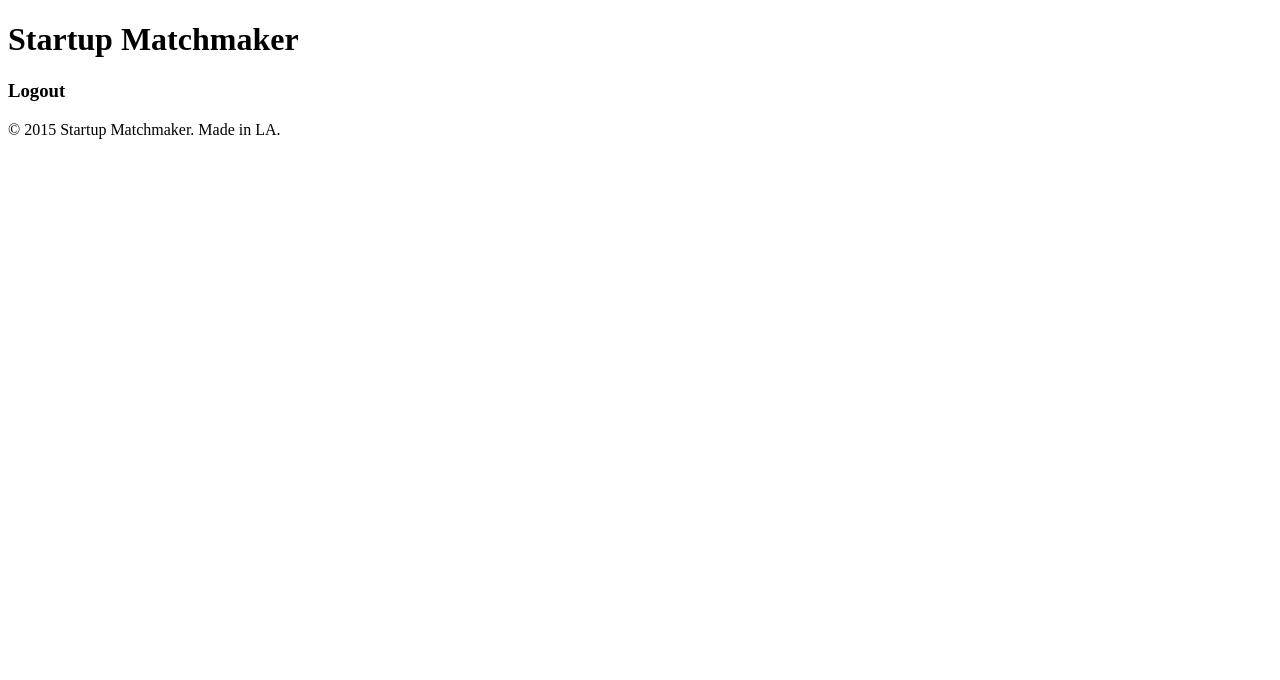
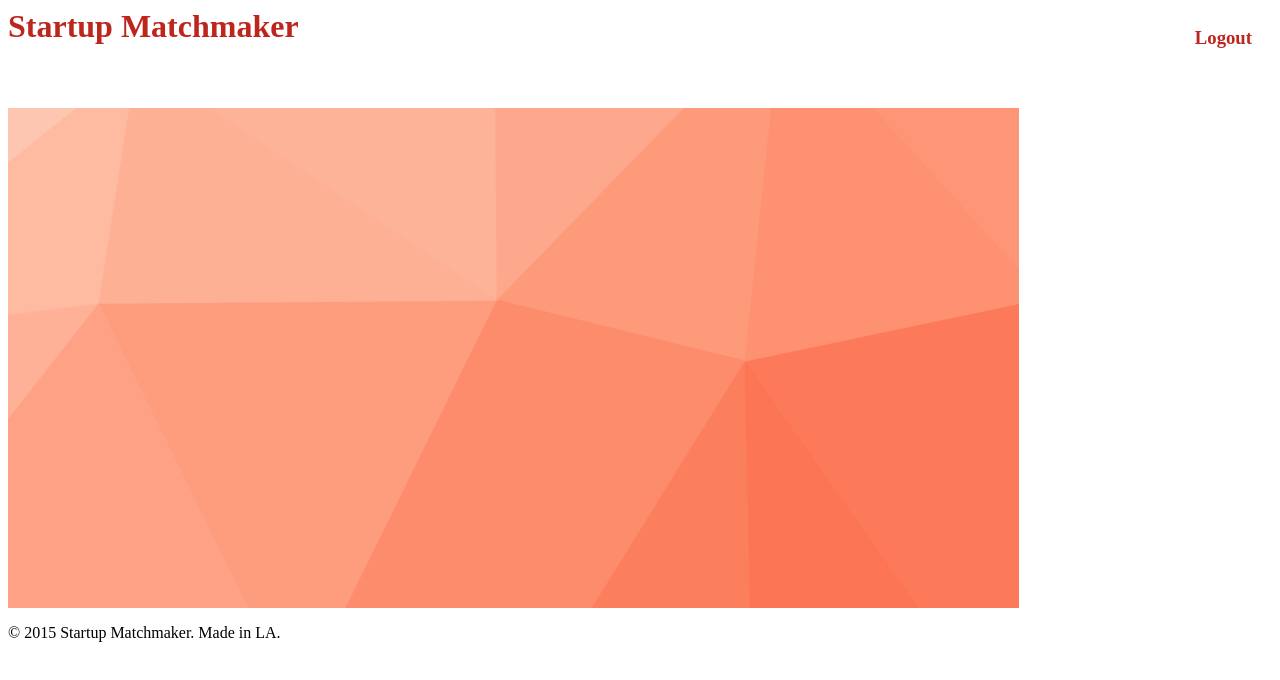
Before and after one commit to ashleyluu/startup-matchmakers, a plain HTML site: page views/team.html in a window 1280 px wide. Drawn offline with Linux system fonts and the light colour scheme.

Commit message:
made css changes to team page

```diff
--- /dev/null
+++ b/css/team.css
@@ -0,0 +1,27 @@
+header {
+  width: 100%;
+  height: 100px;
+  color: #BC261D;
+}
+
+#nav {
+  width: 20%;
+
+}
+
+#gallery-container {
+    background-image: url('/images/pattern.svg');
+    height: 500px;
+    width: 80%;
+}
+
+header h1 {
+  display: inline;
+}
+
+header h3 {
+  display: inline;
+  float: right;
+  margin-right: 20px;
+
+}
--- a/views/team.html
+++ b/views/team.html
@@ -3,12 +3,13 @@
 <html>
 
 <head>
+  <link rel="stylesheet" href="/css/team.css">
   <title>Startup Matchmaker</title>
   <link href='https://fonts.googleapis.com/css?family=Open+Sans:400,300,300italic,600' rel='stylesheet' type='text/css'>
     <script src="/js/components/team.js"></script>
 </head>
 
-<body>
+<body >
 
   <header>
     <h1>Startup Matchmaker</h1>
@@ -16,7 +17,7 @@
   </header>
 
   <div id="nav"></div>
-
+  <div id="gallery-container"></div>
 
 
   <footer>
```
Also changed, not shown: 1 other file.
